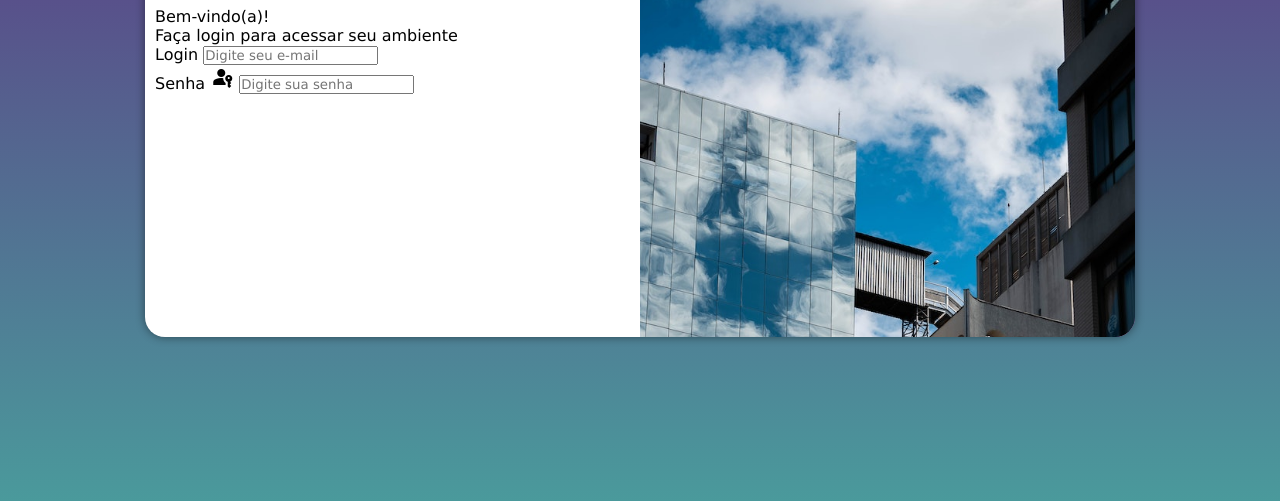
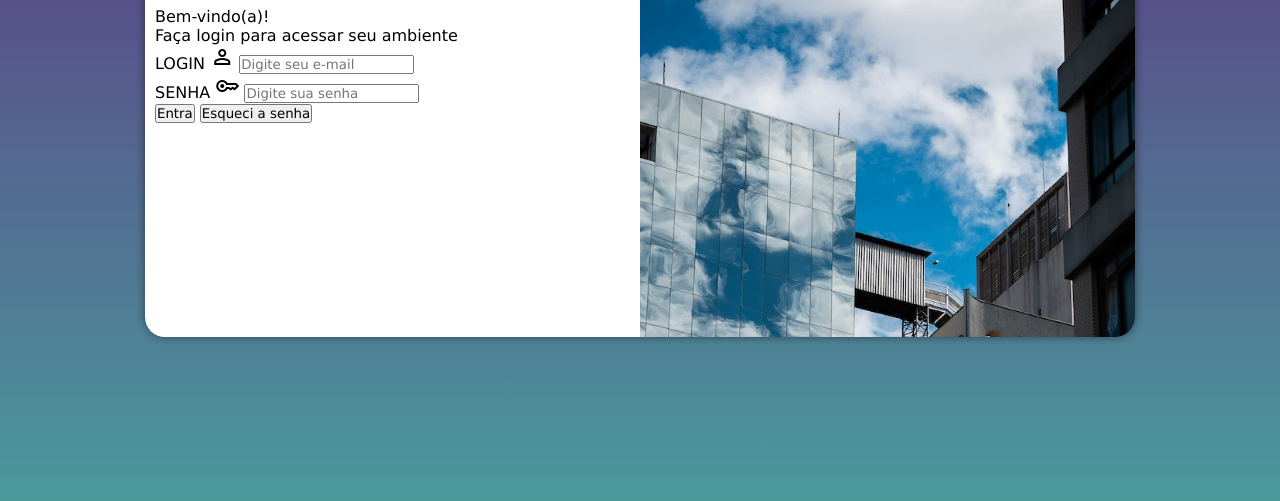
Before and after one commit to deverciliarose/projeto-login, a plain HTML site: page index.html in a window 1280 px wide. Shown: the part 255-756 px from the top of the page. Drawn offline with nearby package versions, Linux system fonts and the light colour scheme.

Commit message:
formulário adicionado

```diff
--- a/index.html
+++ b/index.html
@@ -6,6 +6,7 @@
     <title>login</title>
     <link rel="stylesheet" href="Estilos/style.css">
     <link rel="stylesheet" href="Estilo/media-query.css">
+    <link rel="stylesheet" href="https://fonts.googleapis.com/css2?family=Material+Symbols+Outlined:opsz,wght,FILL,GRAD@24,400,0,0" />
     <link rel="stylesheet" href="https://fonts.googleapis.com/css2?family=Material+Symbols+Outlined:opsz,wght,FILL,GRAD@24,400,0,0" />
 </head>
 <body>
@@ -19,21 +20,29 @@
             <div id="formulario">
                 <h1>Login</h1>
                 <p>Bem-vindo(a)! <br> Faça login para acessar seu ambiente</p>
-                <form action="login.js" method="post">
+                <form action="login.js" method="post" autocomplete="on">
                     <div class="campo">
-                        <label for="ilogin">Login</label>
-                        <input type="email" name="login" id="ilogin" placeholder="Digite seu e-mail">
+                        <label for="ilogin">LOGIN</label>
+                        <span class="material-symbols-outlined">
+person
+</span>
+                        <input type="email" name="login" id="ilogin" placeholder="Digite seu e-mail" autocomplete="email" required minlength="4">
 
                     </div>
                     <div class="campo">
-                        <label for="isenha">Senha</label>
+                        <label for="isenha">SENHA</label>
                         <span class="material-symbols-outlined">
-                            passkey
-                            </span>
-                        <input type="password" name="senha" id="isenha" placeholder="Digite sua senha">
+key
+</span>
+
+
+                        <input type="password" name="senha" id="isenha" placeholder="Digite sua senha" autocomplete="current-password"
+                        required minlength="6" maxlength="20">
 
 
                     </div>
+                    <input type="submit" value="Entra">
+                    <input type="reset" value="Esqueci a senha">
 
                 </form>
 
```
Also changed, not shown: Estilos/style.css (line endings or trailing spaces).
